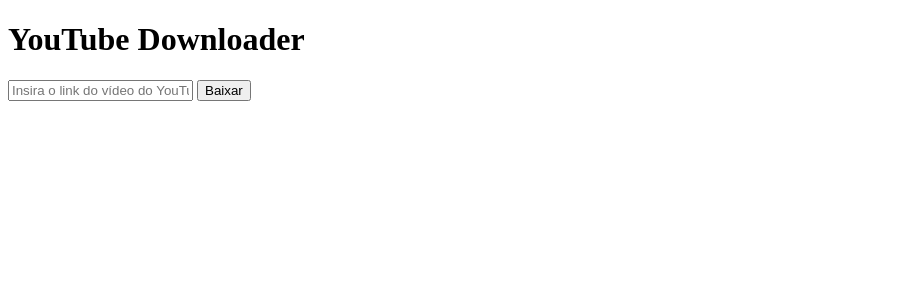
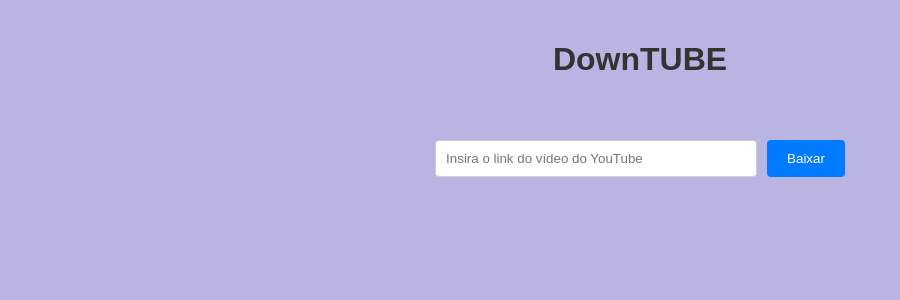
Before and after one commit to jrrodrigo421/DownTube, a Flask app: page / in a window 1280 px wide. Shown: the top 300 px of the page, without its empty margins (0-900 px from the left). Run offline with Flask 3, Linux system fonts and the light colour scheme.

Commit message:
feat: style

```diff
--- a/templates/index.html
+++ b/templates/index.html
@@ -4,9 +4,50 @@
     <meta charset="UTF-8">
     <meta name="viewport" content="width=device-width, initial-scale=1.0">
     <title>YouTube Downloader</title>
+    <style>
+        body {
+            font-family: Arial, sans-serif;
+            margin: 0;
+            padding: 0;
+            background-color: #4D43B864;
+        }
+        h1 {
+            color: #333;
+            text-align: center;
+            padding: 20px 0;
+        }
+        form {
+            display: flex;
+            justify-content: center;
+            padding: 20px 0;
+        }
+        input[type="text"] {
+            width: 300px;
+            padding: 10px;
+            border: 1px solid #ccc;
+            border-radius: 4px;
+        }
+        button {
+            margin-left: 10px;
+            padding: 10px 20px;
+            border: none;
+            color: #fff;
+            background-color: #007BFF;
+            border-radius: 4px;
+            cursor: pointer;
+        }
+        button:hover {
+            background-color: #0056b3;
+        }
+        p {
+            color: red;
+            text-align: center;
+            padding: 10px 0;
+        }
+    </style>
 </head>
 <body>
-    <h1>YouTube Downloader</h1>
+    <h1>DownTUBE</h1>
     <form action="/download" method="post">
         <input type="text" name="video_url" placeholder="Insira o link do vídeo do YouTube" required>
         <button type="submit">Baixar</button>
```
